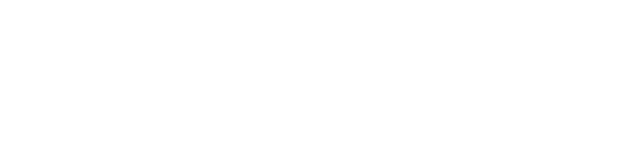
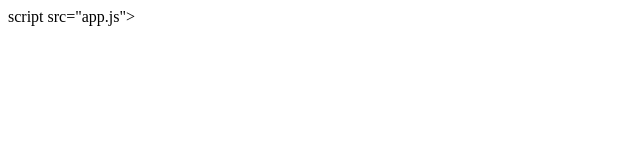
Before and after one commit to Yaaxek/sistema-de-registro, a plain HTML site: page index.html in a window 1280 px wide. Shown: the whole page, without its empty margins (0-640 px from the left). Drawn offline with Linux system fonts and the light colour scheme.

Commit message:
Actualiza el index

```diff
--- a/index.html
+++ b/index.html
@@ -6,6 +6,6 @@
     <title>Sistema de Registro de Juegos</title>
 </head>
 <body>
-
+    script src="app.js"></script>
 </body>
 </html>
```
